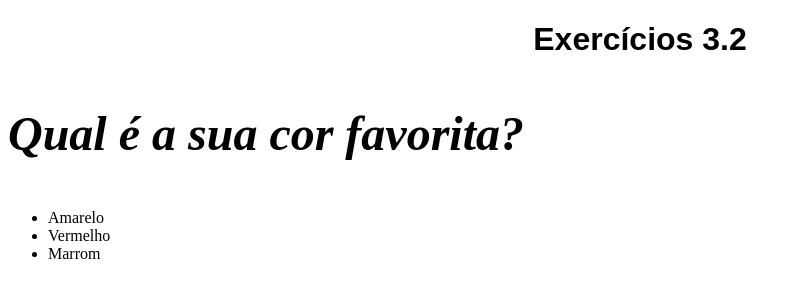
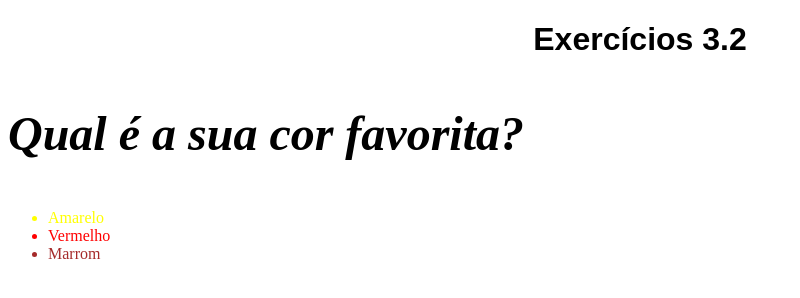
Before and after one commit to Jorge-William/trybe-exercises, a plain HTML site: page index.html in a window 1280 px wide. Shown: the whole page, without its empty margins (0-800 px from the left). Drawn offline with Linux system fonts and the light colour scheme.

Commit message:
Update index.html

```diff
--- a/index.html
+++ b/index.html
@@ -32,9 +32,9 @@
     <h1>Exercícios 3.2</h1>
     <p>Qual é a sua cor favorita?</p>
     <ul>
-      <li>Amarelo</li>
-      <li>Vermelho</li>
-      <li>Marrom</li>
+      <li class="amarelo">Amarelo</li>
+      <li class="vermelho">Vermelho</li>
+      <li class="marrom">Marrom</li>
     </ul>
 
     <!-- Exercícios
```
